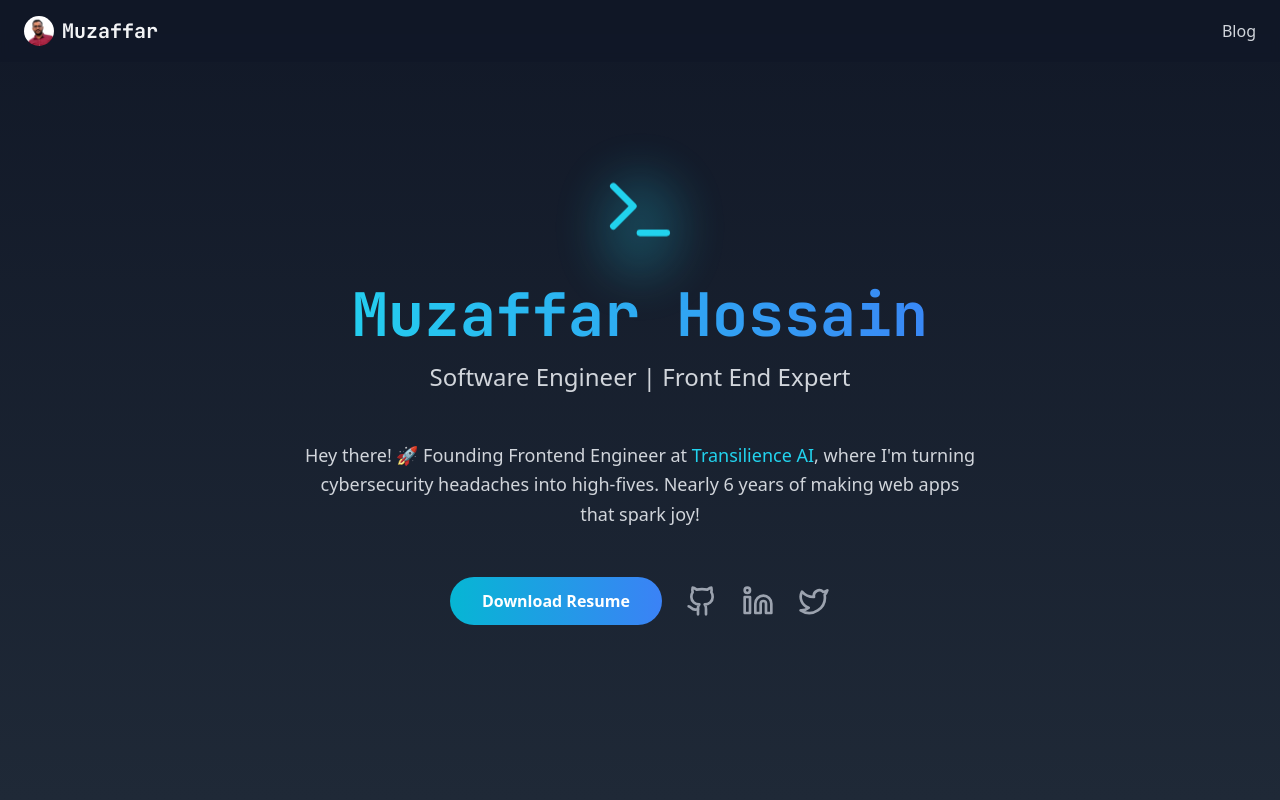
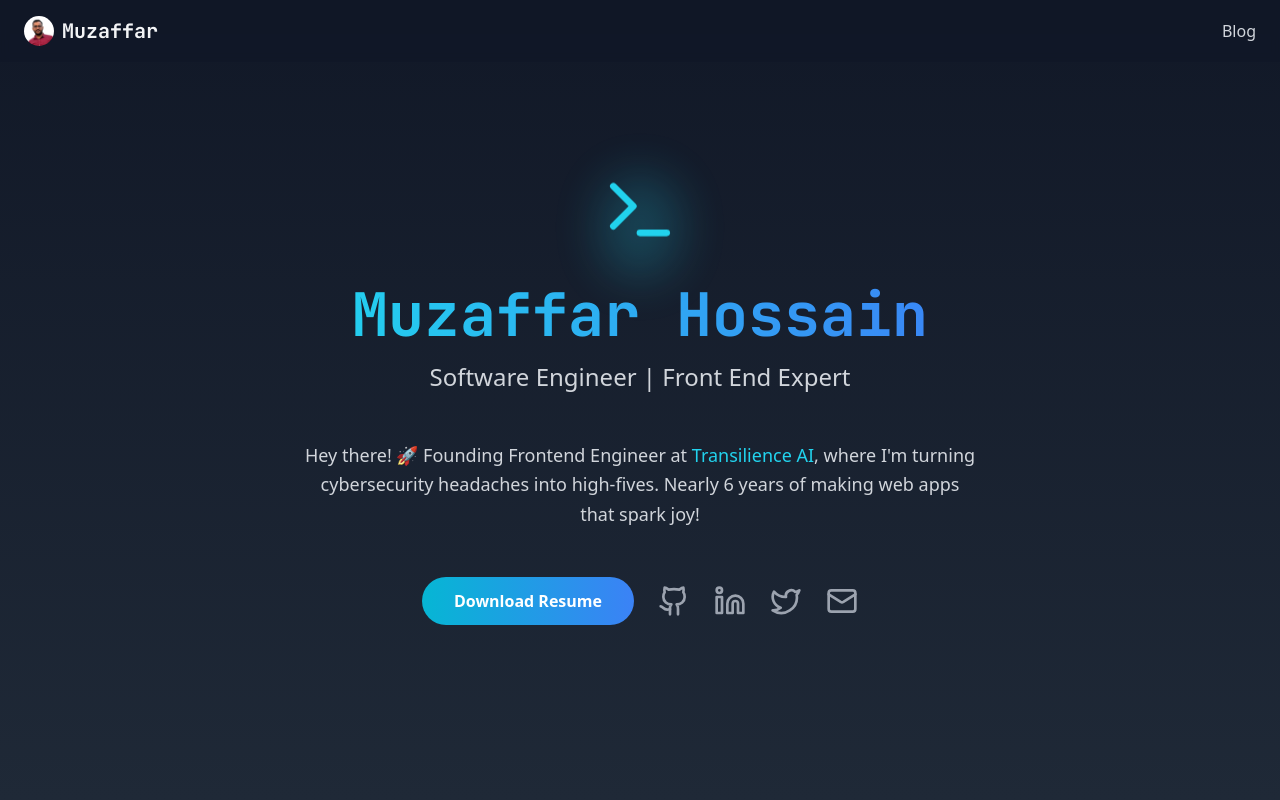
Before and after one commit to muzaffar640/commitpress, a Next.js app: page / in a window 1280 px wide. Shown: the top 800 px of the page. Built offline with nearby package versions, Linux system fonts and the light colour scheme.

Commit message:
added gamil to hero section

```diff
--- a/src/app/components/Hero.tsx
+++ b/src/app/components/Hero.tsx
@@ -1,4 +1,4 @@
-import { Terminal, Github, Linkedin, Twitter } from "lucide-react";
+import { Terminal, Github, Linkedin, Twitter, Mail } from "lucide-react";
 import Link from "next/link";
 
 export default function Hero() {
@@ -70,6 +70,13 @@ export default function Hero() {
             >
               <Twitter className="w-8 h-8 text-gray-400 hover:text-cyan-400 transition-colors duration-300" />
             </a>
+            <a
+              href="mailto:muzaffar640@gmail.com"
+              className="hover-lift"
+              aria-label="Email"
+            >
+              <Mail className="w-8 h-8 text-gray-400 hover:text-cyan-400 transition-colors duration-300" />
+            </a>
           </div>
         </div>
       </div>
```
